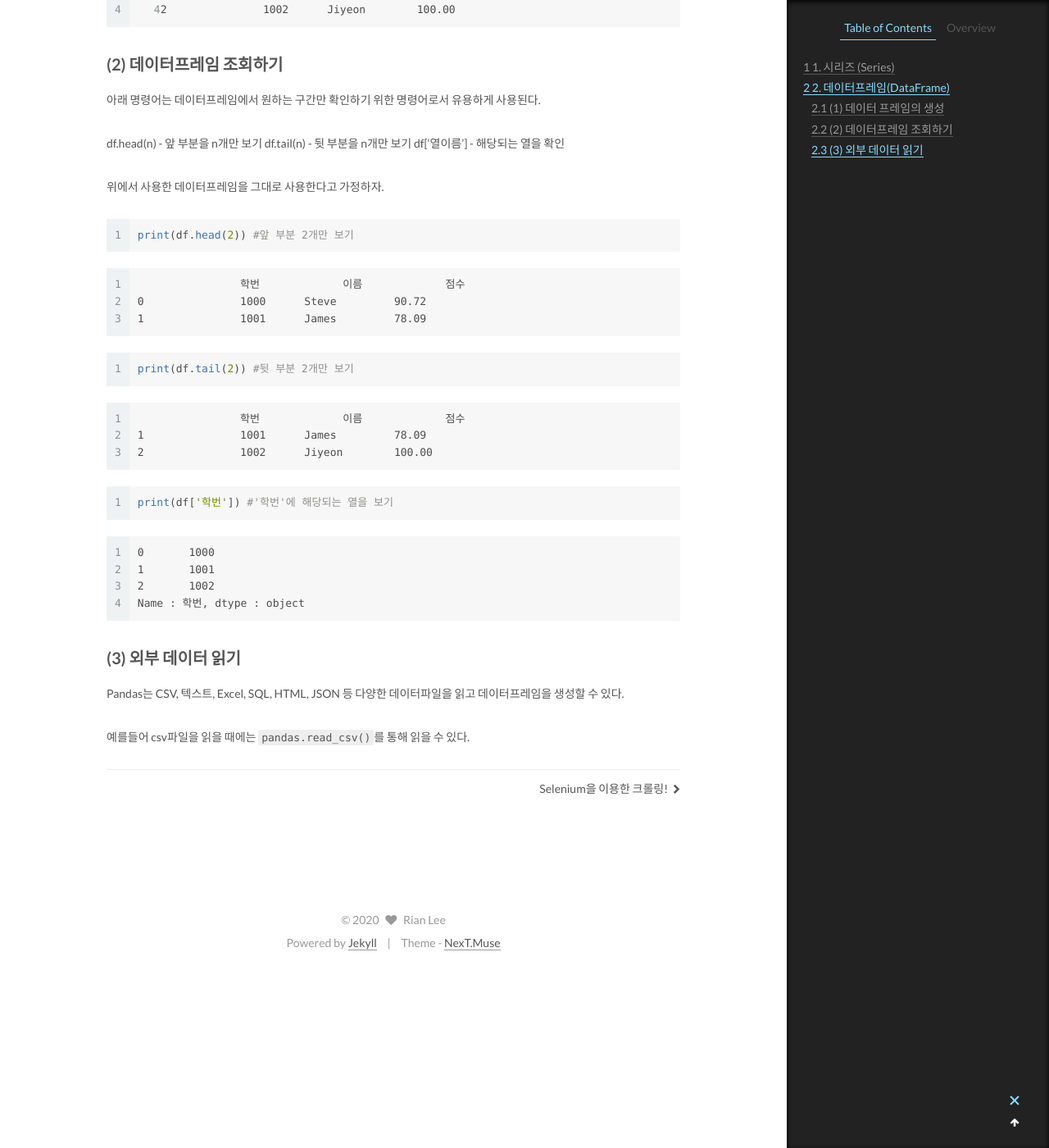
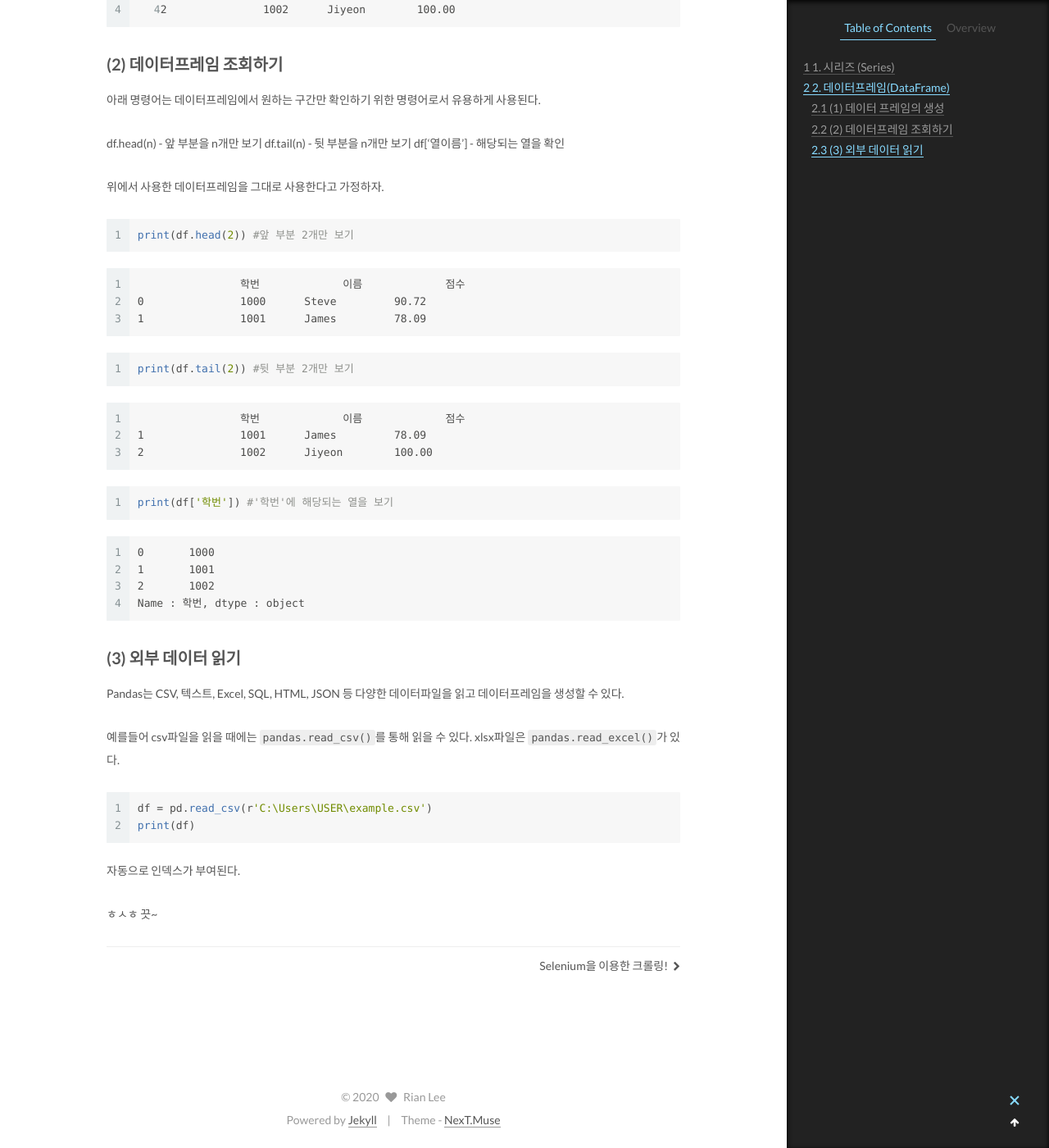
Before and after one commit to jiyeoon/jiyeoon.github.io, a Jekyll site: the page built from _posts/crawling/2020-01-13-pandas.md, in a window 1280 px wide and 1400 px high, scrolled down 3744 px. Shown: the whole window at 82% size. Built offline with Jekyll 4.4.1, drawn with Linux system fonts in a browser that asks for light colours.

Commit message:
Update 2020-01-13-pandas.md

````diff
--- a/_posts/crawling/2020-01-13-pandas.md
+++ b/_posts/crawling/2020-01-13-pandas.md
@@ -214,4 +214,13 @@ Name : 학번, dtype : object
 ## (3) 외부 데이터 읽기
 Pandas는 CSV, 텍스트, Excel, SQL, HTML, JSON 등 다양한 데이터파일을 읽고 데이터프레임을 생성할 수 있다.
 
-예를들어 csv파일을 읽을 때에는 `pandas.read_csv()`를 통해 읽을 수 있다.
+예를들어 csv파일을 읽을 때에는 `pandas.read_csv()`를 통해 읽을 수 있다. xlsx파일은 `pandas.read_excel()`가 있다.
+
+```python
+df = pd.read_csv(r'C:\Users\USER\example.csv')
+print(df)
+```
+
+자동으로 인덱스가 부여된다.
+
+ㅎㅅㅎ 끗~
````
